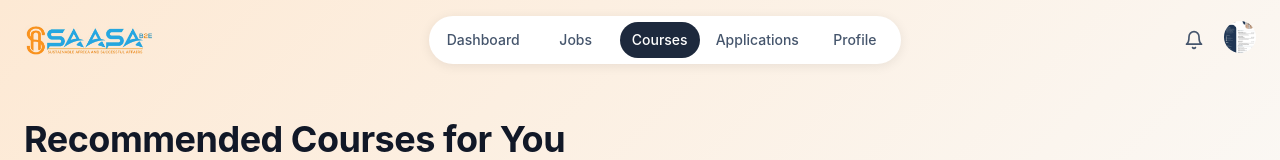
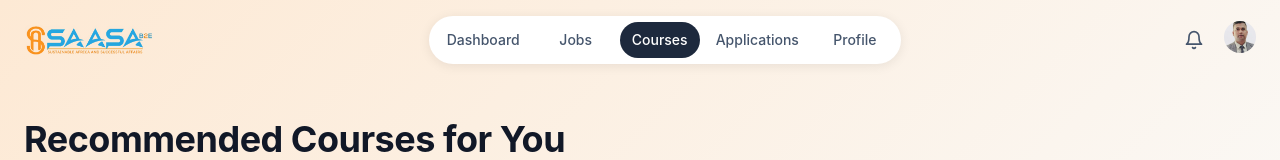
Before and after one commit to Aitik-official/Phase-1, a Next.js app: page /courses in a window 1280 px wide. Shown: the top 160 px of the page. Built offline with nearby package versions, Linux system fonts and the light colour scheme.

Commit message:
new chnages

```diff
--- a/src/components/common/Header.tsx
+++ b/src/components/common/Header.tsx
@@ -551,7 +551,7 @@ export default function Header() {
                             className="profile-button h-8 w-8 overflow-hidden rounded-full bg-slate-300 cursor-pointer"
                         >
                             <Image
-                                src="/cv_main.jpg"
+                                src="/Gemini_Generated_Image_xxo7twxxo7twxxo7.png"
                                 alt="User avatar"
                                 width={32}
                                 height={32}
@@ -598,7 +598,7 @@ export default function Header() {
                                                     marginBottom: "2px",
                                                 }}
                                             >
-                                                Vedant Sharma
+                                                Sachin Dubey
                                             </h3>
                                             <p
                                                 style={{
@@ -608,7 +608,7 @@ export default function Header() {
                                                     marginBottom: "4px",
                                                 }}
                                             >
-                                                vedant.sharma@example.com
+                                                Sachin@gmail.com
                                             </p>
                                             <span
                                                 className="inline-block px-1.5 py-0.5 rounded-full"
```
